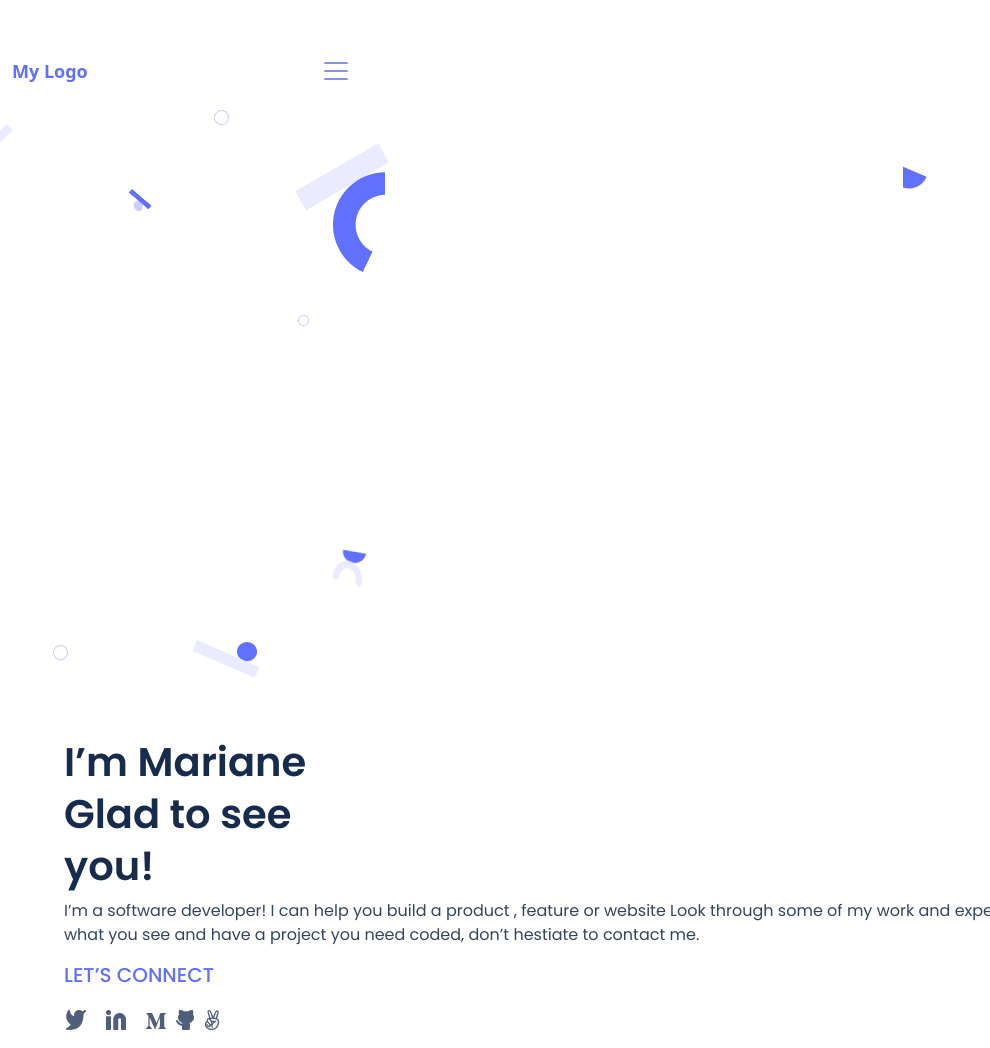
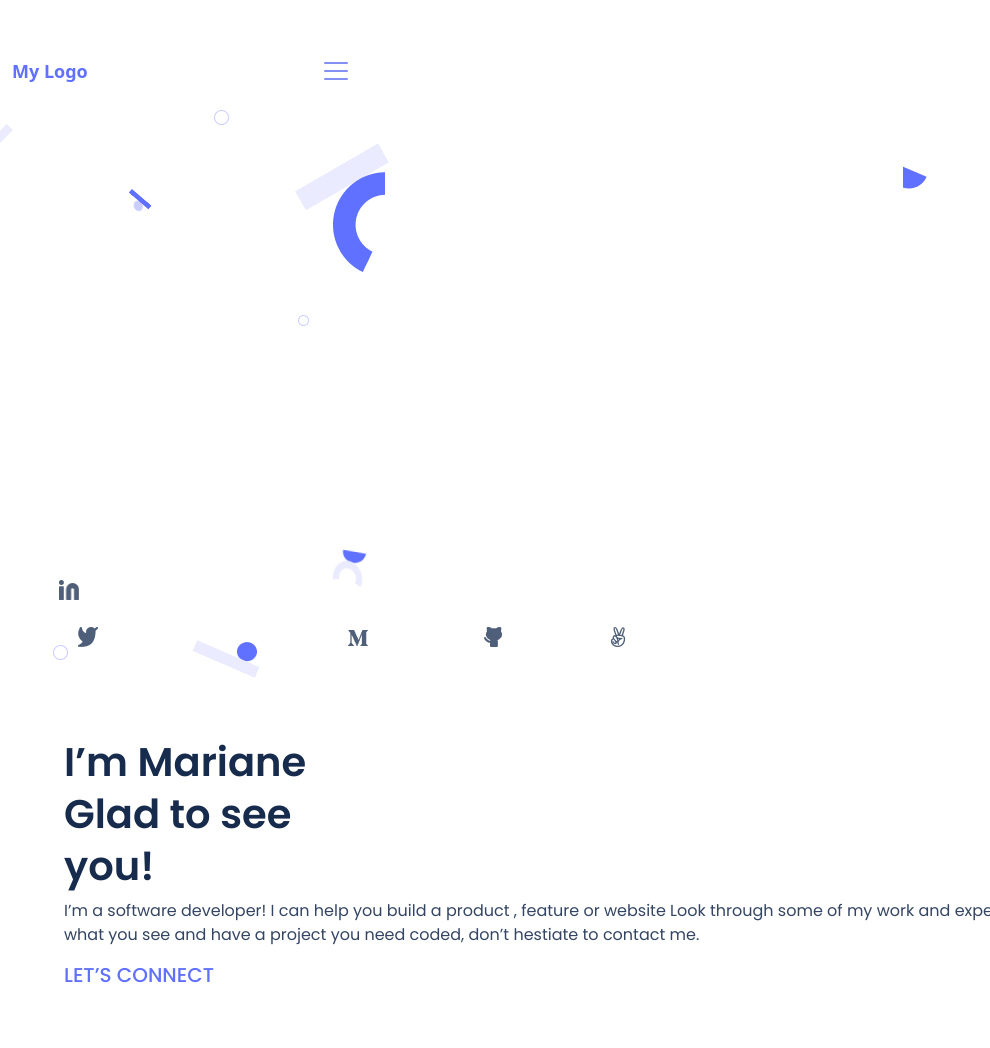
Before and after one commit to joyapisi/Portfolio, a website: page index.html in a window 1280 px wide. Shown: the whole page, without its empty margins (0-990 px from the left). Drawn offline with nearby package versions, Linux system fonts and the light colour scheme.

Commit message:
do required changes from review comments

```diff
--- a/index.html
+++ b/index.html
@@ -53,9 +53,10 @@
       <p id="paragraph1">I’m a software developer! I can help you build a product , feature or website Look through some of my work and experience! If you like what you see and have a project you need coded, don’t hestiate to contact me.</p>
       <h5 id="heading5">LET’S CONNECT</h5>
 
-      <ul class="icons">
+      <section class="icon">
+        <ul>
          <li><a href="#"><img class="icon icon1" id="twitter"  src="sources/Vector4.png"></a></li>
-         <li><a href="#"><img class="icon icon2" id="linkedin" src="sources/vector2.png"></a></li>
+         <li><a href="#"><img class="icon icon2" id="linkedin" src="sources/Linkedin icon.png"></a></li>
          <li><a href="#"><img class="icon icon3" id="medium"   src="sources/Vector5.png"></a></li>
          <li><a href="#"><img class="icon icon4" id="github"  src="sources/Vector1.png"></a></li>
          <li><a href="#"><img class="icon icon5" id="peace"  src="sources/Vector3.png"></a></li>
--- a/style.css
+++ b/style.css
@@ -18,15 +18,61 @@ html * {
   justify-content: space-betwee;
   align-items: center;
   flex: 1;
-  margin-left: -35px;
+  margin-left: -24px;
+  width: 170.17px;
+  height: 20px;
 }
 
 .icon {
   padding: 5px;
+  margin-left: -9px;
+  flex: none;
+  order: 3;
+  flex-grow: 0;
+}
+
+.icon .icon1 {
+  position: absolute;
+  left: 6.4%;
+  right: 88.27%;
+  top: 77.81%;
+  bottom: 18.88%;
+}
+
+.icon .icon2 {
+  position: absolute;
+  width: 30px;
+  height: 30px;
+  left: 63px;
+  top: 575px;
+}
+
+.icon .icon3 {
+  position: absolute;
+  left: 27.47%;
+  right: 67.2%;
+  top: 78.15%;
+  bottom: 19.21%;
+}
+
+.icon .icon4 {
+  position: absolute;
+  left: 38.13%;
+  right: 57.07%;
+  top: 77.81%;
+  bottom: 18.87%;
+}
+
+.icon .icon5 {
+  position: absolute;
+  left: 48%;
+  right: 48.22%;
+  top: 77.81%;
+  bottom: 18.87%;
 }
 
 .navbar-toggler {
-  border: 0 !important;
+  border: 0;
 }
 
 .navbar-toggler:focus {
```
Also changed, not shown: sources/Linkedin icon.png (added), sources/Microverse-Student-Project-1 (8)/Bars/Status Bars/Time Style@2x.png (deleted), sources/vector2.png (deleted).
